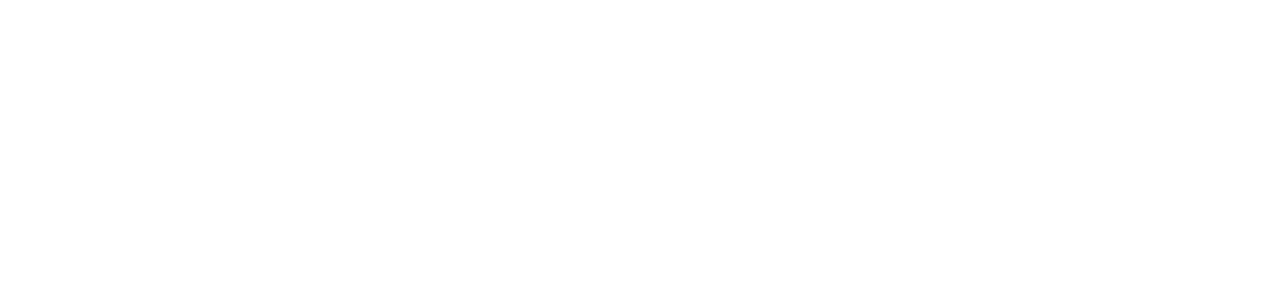
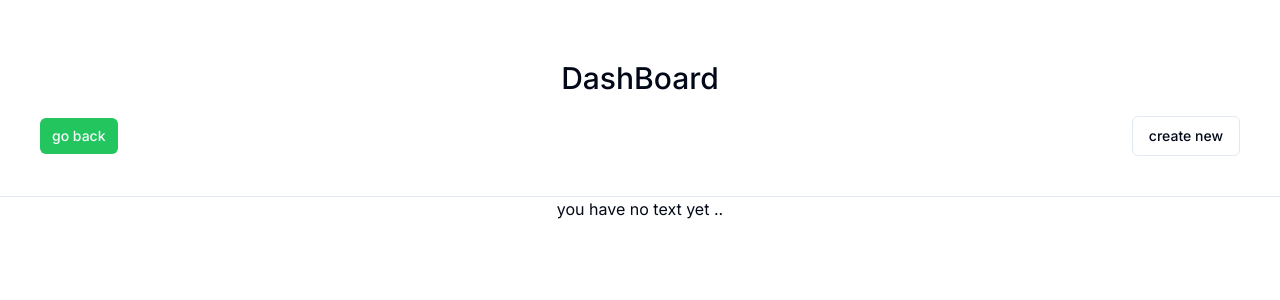
Before and after one commit to raj075512/myai, a Next.js app: page /dashboard in a window 1280 px wide. Shown: the top 300 px of the page. Built offline with nearby package versions, Linux system fonts and the light colour scheme.

Commit message:
adding the neon data base  as the serverless postgres

```diff
--- a/app/dashboard/page.tsx
+++ b/app/dashboard/page.tsx
@@ -1,15 +1,37 @@
-import React from 'react'
+import { Button } from "@/components/ui/button";
+import { Separator } from "@/components/ui/separator";
+import { UserButton } from "@clerk/nextjs";
+import React from "react";
 
-interface Props {
+interface Props {}
 
-}
+const dashboard = (props: Props) => {
+  return (
+    <div>
+      <div className="min-h-screen">
+        <div className="p-10 mx-auto max-w-7xl">
+          <div className=" flex justify-center color-black p-5 font-medium text-3xl ">
+            <h1 className="mx-3">DashBoard</h1>
+            <UserButton />
+          </div>
+          <div className=" flex items-center justify-between">
+            <Button className="bg-green-500 " size="sm">
+              go back
+            </Button>
+            <Button variant="outline">create new</Button>
+          </div>
+        </div>
 
-const page = (props: Props) => {
-    return (
-        <div>
+        <Separator />
+
+        <div className=" text-center ">
+            <h2> you  have no text  yet ..</h2>
 
         </div>
-    )
-}
 
-export default page
+      </div>
+    </div>
+  );
+};
+
+export default dashboard;
--- /dev/null
+++ b/components/ui/separator.tsx
@@ -0,0 +1,31 @@
+"use client"
+
+import * as React from "react"
+import * as SeparatorPrimitive from "@radix-ui/react-separator"
+
+import { cn } from "@/lib/utils"
+
+const Separator = React.forwardRef<
+  React.ElementRef<typeof SeparatorPrimitive.Root>,
+  React.ComponentPropsWithoutRef<typeof SeparatorPrimitive.Root>
+>(
+  (
+    { className, orientation = "horizontal", decorative = true, ...props },
+    ref
+  ) => (
+    <SeparatorPrimitive.Root
+      ref={ref}
+      decorative={decorative}
+      orientation={orientation}
+      className={cn(
+        "shrink-0 bg-border",
+        orientation === "horizontal" ? "h-[1px] w-full" : "h-full w-[1px]",
+        className
+      )}
+      {...props}
+    />
+  )
+)
+Separator.displayName = SeparatorPrimitive.Root.displayName
+
+export { Separator }
--- a/package.json
+++ b/package.json
@@ -10,6 +10,7 @@
   },
   "dependencies": {
     "@clerk/nextjs": "^4.23.2",
+    "@radix-ui/react-separator": "^1.0.3",
     "@radix-ui/react-slot": "^1.0.2",
     "@types/node": "20.4.8",
     "@types/react": "18.2.18",
```
Also changed, not shown: 1 other file (tests, documents, lock files or other folders).
